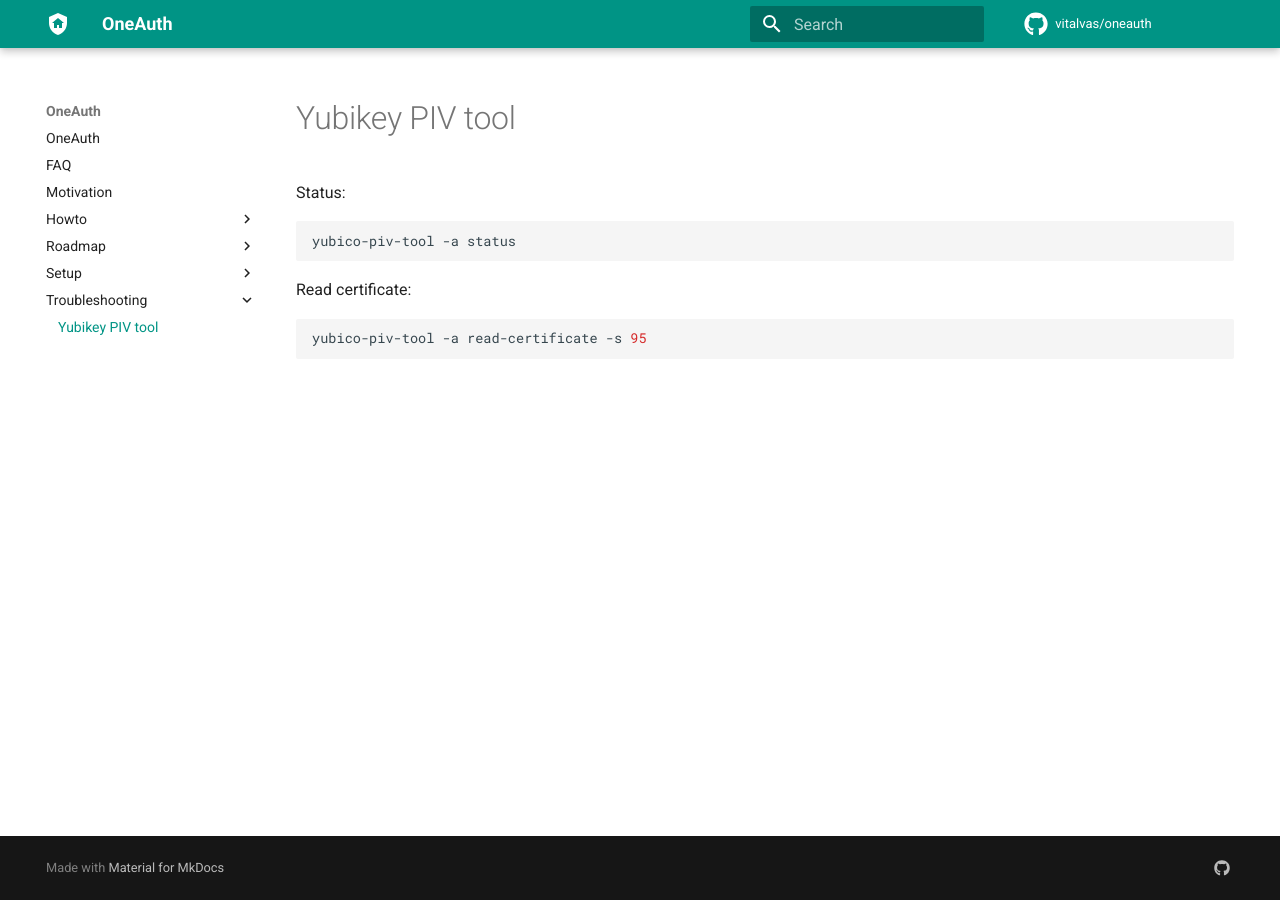
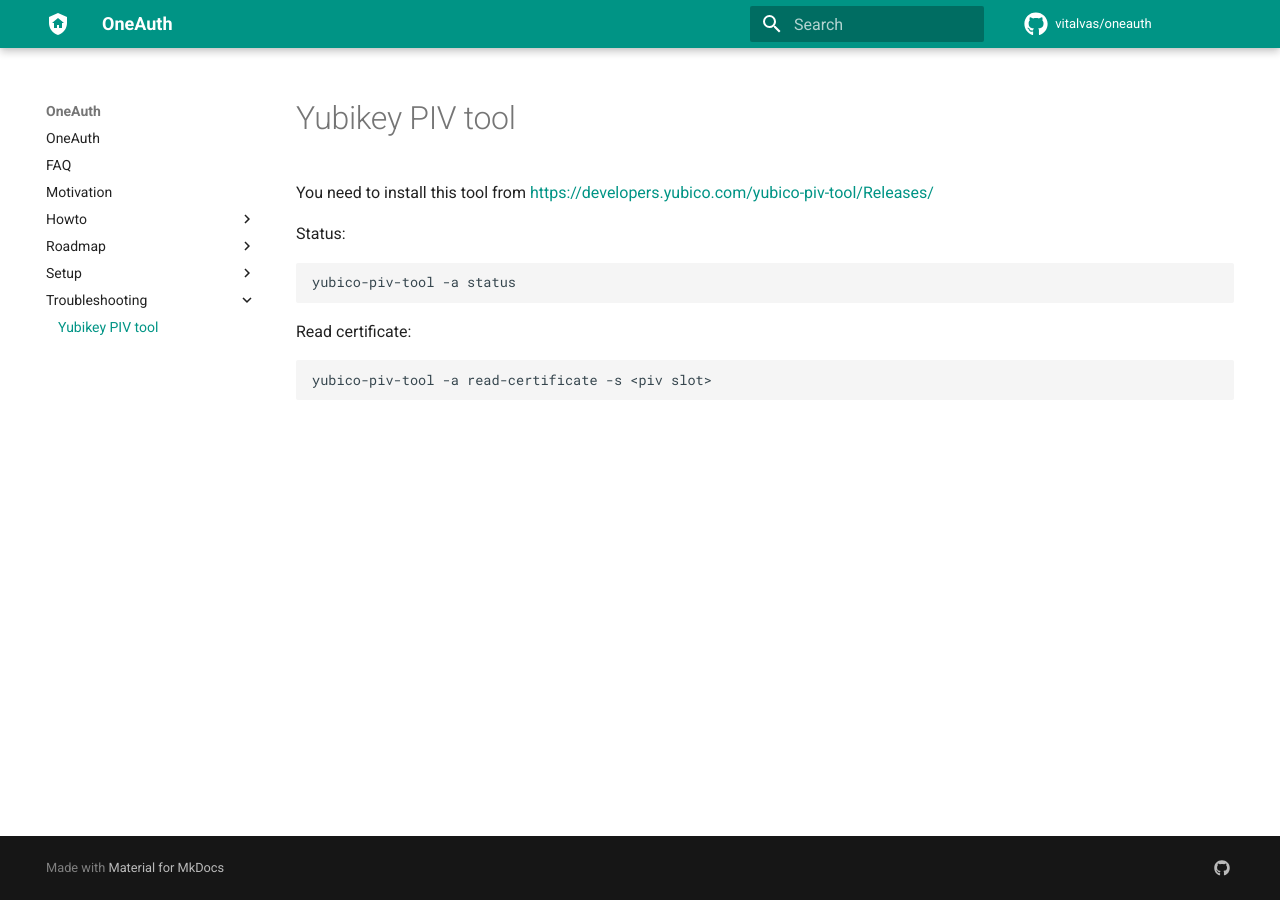
Before and after one commit to vitalvas/oneauth, an MkDocs documentation site: the page built from docs/docs/troubleshooting/yubico-piv-tool.md, in a window 1280 px wide. Built offline with MkDocs 1.6.1 and Material for MkDocs 9.7.7, drawn with Linux system fonts in a browser that asks for light colours; comment, search, counter and statistics services are not loaded.

Commit message:
fix(docs): add link to download tool

````diff
--- a/docs/docs/troubleshooting/yubico-piv-tool.md
+++ b/docs/docs/troubleshooting/yubico-piv-tool.md
@@ -1,4 +1,6 @@
 # Yubikey PIV tool
+
+You need to install this tool from <https://developers.yubico.com/yubico-piv-tool/Releases/>
 
 Status:
 
@@ -9,5 +11,5 @@ yubico-piv-tool -a status
 Read certificate:
 
 ```bash
-yubico-piv-tool -a read-certificate -s 95
+yubico-piv-tool -a read-certificate -s <piv slot>
 ```
````
